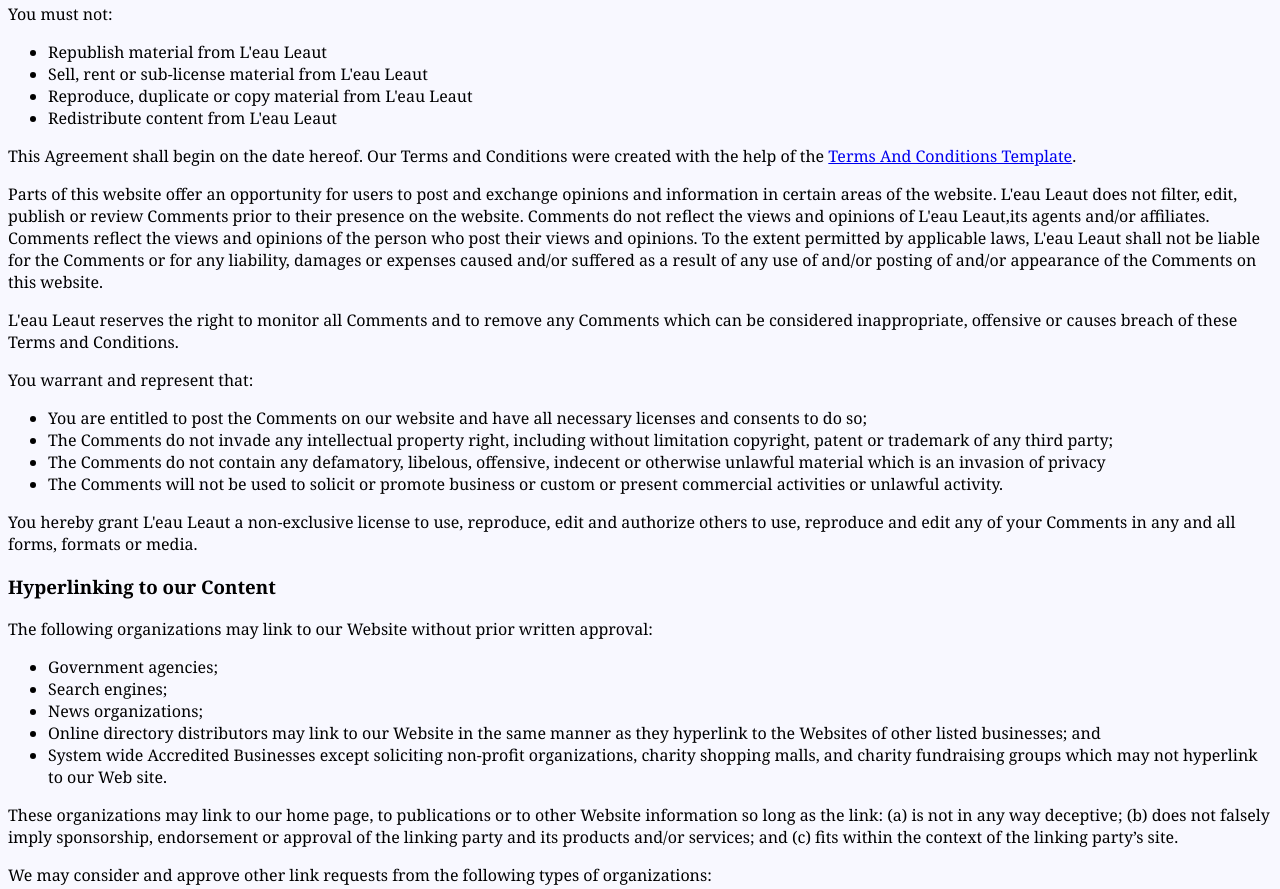
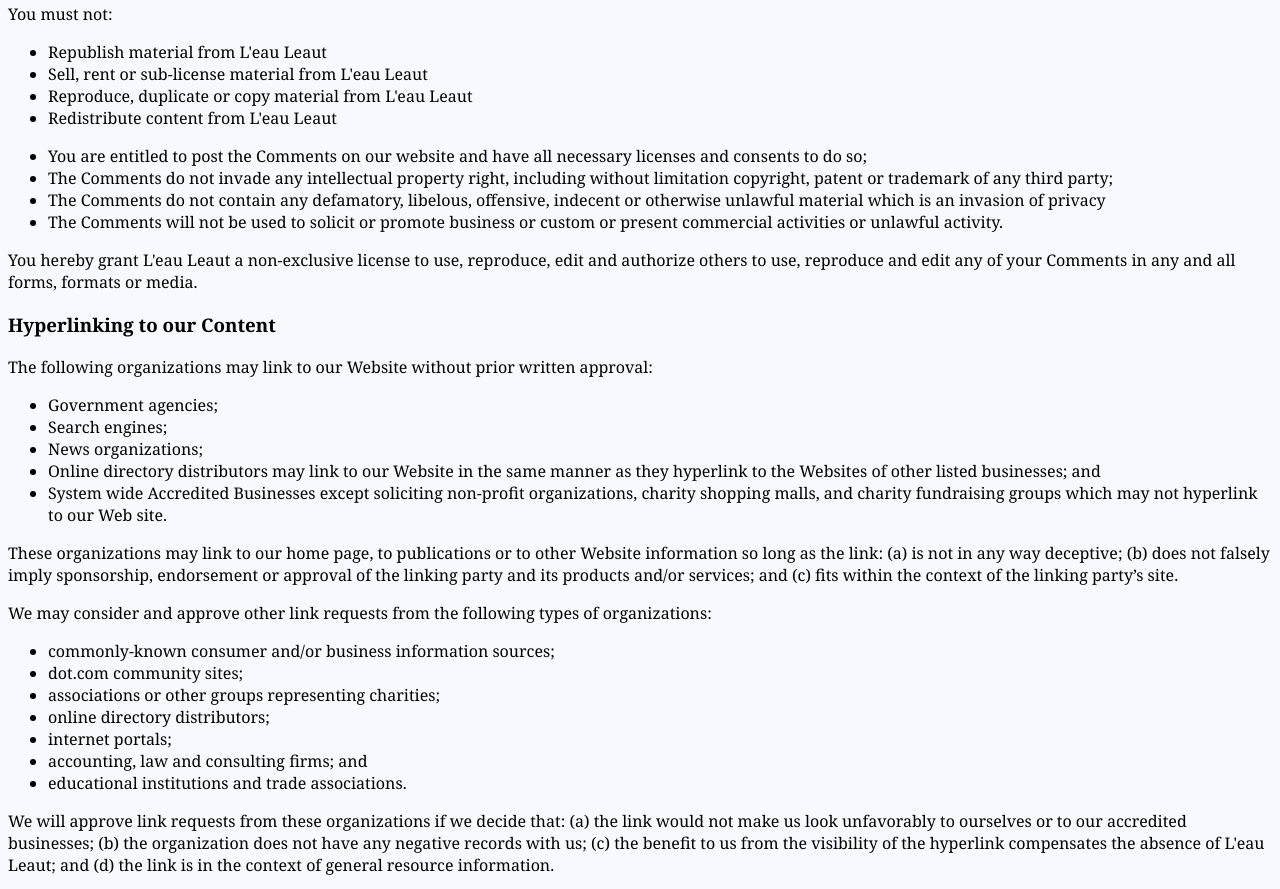
Before and after one commit to JesiahKA/DCIT-101-Static-Website, a plain HTML site: page Index.html in a window 1280 px wide. Shown: the part 1112-2001 px from the top of the page. Drawn offline with Linux system fonts and the light colour scheme.

Commit message:
Update Index.html

```diff
--- a/Index.html
+++ b/Index.html
@@ -136,7 +136,7 @@ function one() {
 
 			<input type="submit" value="Create Account">
 		</form>
-	<h2><strong>Terms and Conditions</strong></h2>
+			<h2><strong>Terms and Conditions</strong></h2>
 
 <p>Welcome to L'eau Leaut!</p>
 
@@ -164,13 +164,6 @@ function one() {
     <li>Redistribute content from L'eau Leaut</li>
 </ul>
 
-<p>This Agreement shall begin on the date hereof. Our Terms and Conditions were created with the help of the <a href="https://www.privacypolicies.com/blog/sample-terms-conditions-template/">Terms And Conditions Template</a>.</p>
-
-<p>Parts of this website offer an opportunity for users to post and exchange opinions and information in certain areas of the website. L'eau Leaut does not filter, edit, publish or review Comments prior to their presence on the website. Comments do not reflect the views and opinions of L'eau Leaut,its agents and/or affiliates. Comments reflect the views and opinions of the person who post their views and opinions. To the extent permitted by applicable laws, L'eau Leaut shall not be liable for the Comments or for any liability, damages or expenses caused and/or suffered as a result of any use of and/or posting of and/or appearance of the Comments on this website.</p>
-
-<p>L'eau Leaut reserves the right to monitor all Comments and to remove any Comments which can be considered inappropriate, offensive or causes breach of these Terms and Conditions.</p>
-
-<p>You warrant and represent that:</p>
 
 <ul>
     <li>You are entitled to post the Comments on our website and have all necessary licenses and consents to do so;</li>
@@ -260,5 +253,6 @@ function one() {
 
 <p>As long as the website and the information and services on the website are provided free of charge, we will not be liable for any loss or damage of any nature.</p>
 
+
 	</body>
 </html>
```
